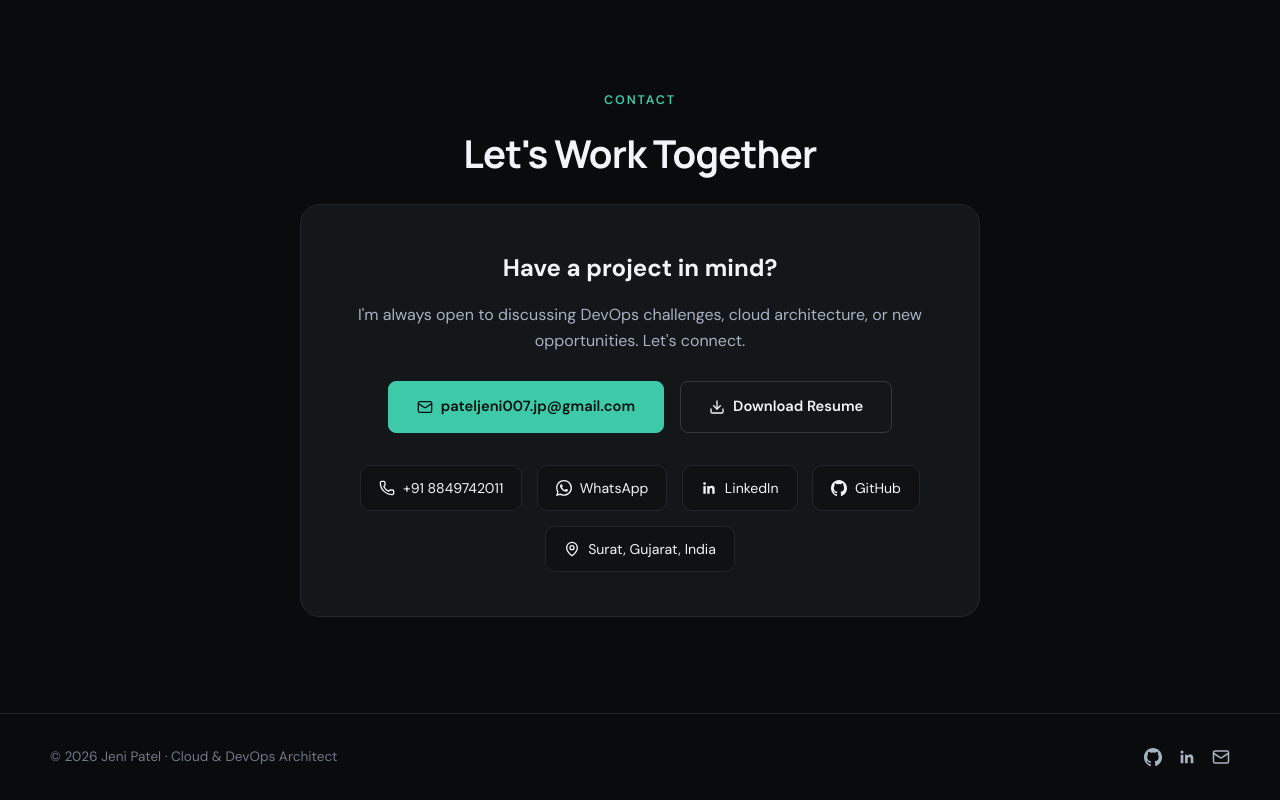
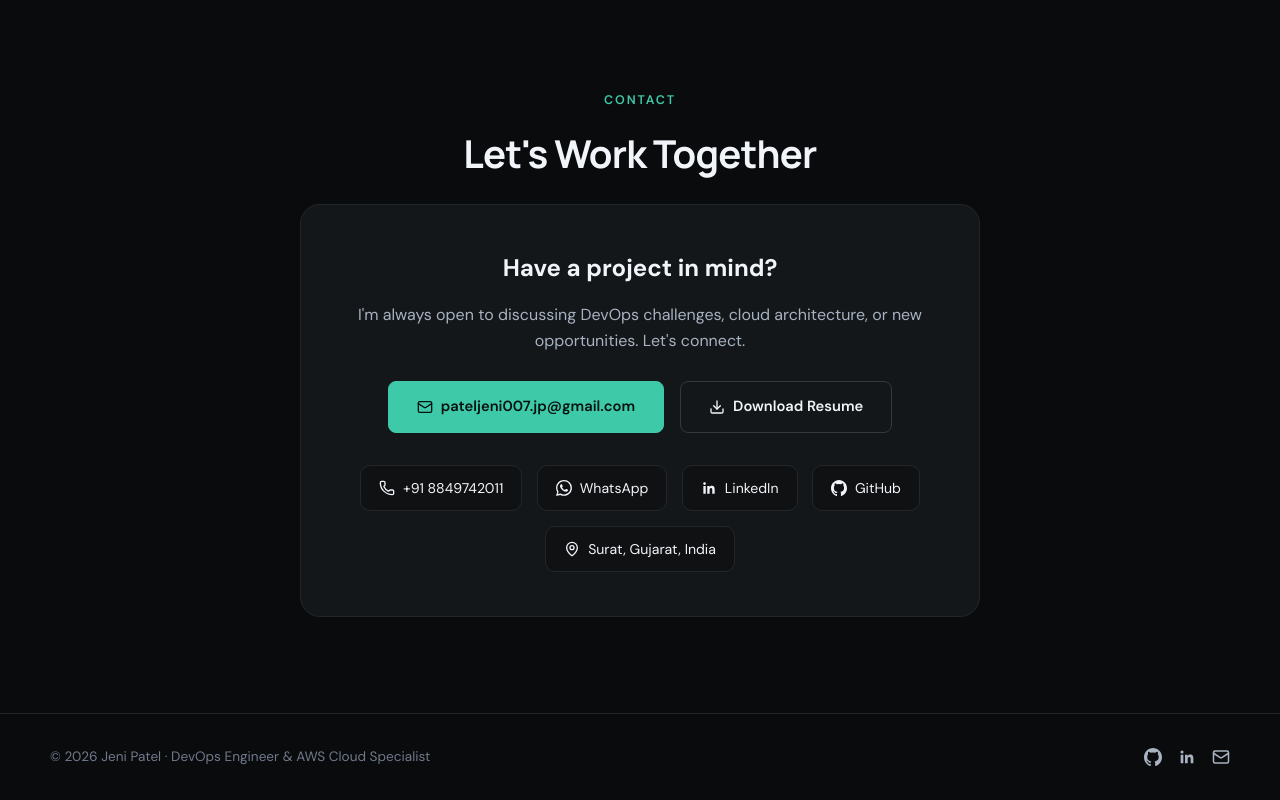
Before and after one commit to jenidevops30/portfolio, a React (Vite) app in the folder frontend/: page / in a window 1280 px wide. Shown: the part 9782-10582 px from the top of the page. Built offline with nearby package versions, Linux system fonts and the light colour scheme.

Commit message:
fix(portfolio): align footer title with DevOps positioning

```diff
--- a/frontend/src/components/Footer.jsx
+++ b/frontend/src/components/Footer.jsx
@@ -6,7 +6,7 @@ const Footer = () => {
   return (
     <footer>
       <div className="footer-inner">
-        <p>&copy; {new Date().getFullYear()} Jeni Patel · Cloud &amp; DevOps Architect</p>
+        <p>&copy; {new Date().getFullYear()} Jeni Patel · DevOps Engineer &amp; AWS Cloud Specialist</p>
         <div className="footer-socials">
           <a href={contact.github} target="_blank" rel="noreferrer" aria-label="GitHub"><GithubIcon size={18} /></a>
           <a href={contact.linkedin} target="_blank" rel="noreferrer" aria-label="LinkedIn"><LinkedinIcon size={18} /></a>
```
